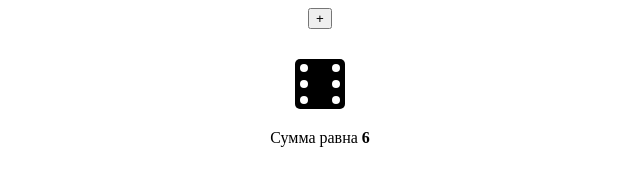
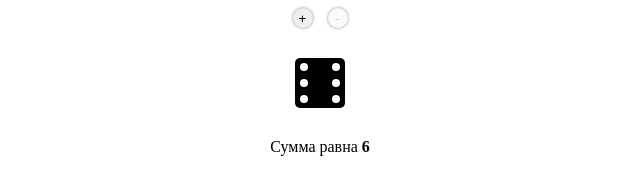
Before and after one commit to lapinmark/lapinmark.github.io, a plain HTML site: page Dice/index.html in a window 1280 px wide. Shown: the whole page, without its empty margins (320-960 px from the left). Drawn offline with Linux system fonts and the light colour scheme.

Commit message:
add/remove buttons

```diff
--- a/Dice/js/VueDice.js
+++ b/Dice/js/VueDice.js
@@ -5,8 +5,9 @@ const diceSample = new Vue({
   el: '.dice-sample',
   template: `
   <div class="container dice-sample">
-        <div @click="addDice" class="add-button-wrapper">
-            <button>+</button>
+        <div class="buttons-wrapper">
+            <button @click="addDice" :disabled="!isAddingActive" class="button button_add">+</button>
+            <button @click="removeDice" :disabled="!isRemovingActive" class="button button_remove">-</button>
         </div>
         <div @click="shuffleDice" class="dice-wrapper">
             <div v-for="dice in dices" :class="[dice.diceClass, rotateClass]" class="dice">
@@ -34,6 +35,14 @@ const diceSample = new Vue({
       return this.dices.reduce(function(accumulator, current) {
         return accumulator + current.value;
       }, 0);
+    },
+
+    isAddingActive() {
+      if (this.dices.length > 8) {return false} else {return true}
+    },
+
+    isRemovingActive() {
+      if (this.dices.length < 2) {return false} else {return true}
     }
   },
 
@@ -83,6 +92,10 @@ const diceSample = new Vue({
 
     addDice() {
       this.dices.push({ value: 6, diceClass: 'dice_six' });
+    },
+
+    removeDice() {
+      this.dices.pop();
     }
   }
 });
--- a/Dice/styles/main.scss
+++ b/Dice/styles/main.scss
@@ -10,26 +10,46 @@
     text-align: center;
 }
 
-.add-button-wrapper {
+.buttons-wrapper {
     margin-bottom: 30px;
+    display: flex;
+}
+
+.button {
+    display: flex;
+    justify-content: center;
+    align-items: center;
+    width: 20px;
+    height: 20px;
+    border: none;
+    border-radius: 50%;
+    box-shadow: 0 0 3px rgba(0, 0, 0, .5);
+
+    &_remove {
+        margin-left: 15px;
+    }
+
+    &:disabled {
+        color: lightgray;
+    }
 }
 
 .dice-wrapper {
-    display: flex;
-    margin-bottom: 20px;
+    display: grid;
+    grid-template-columns: repeat(3, auto);
 }
 
 .dice {
-    margin-left: 30px;
     position: relative;
     width: 50px;
     height: 50px;
+    margin-left: 30px;
+    margin-bottom: 30px;
     border-radius: 5px;
     background-color: #000;
     cursor: pointer;
 
-
-    &:first-child {
+    &:nth-child(3n+1) {
         margin-left: 0;
     }
 
```
Also changed, not shown: Dice/styles/main.css, 1 other file.
